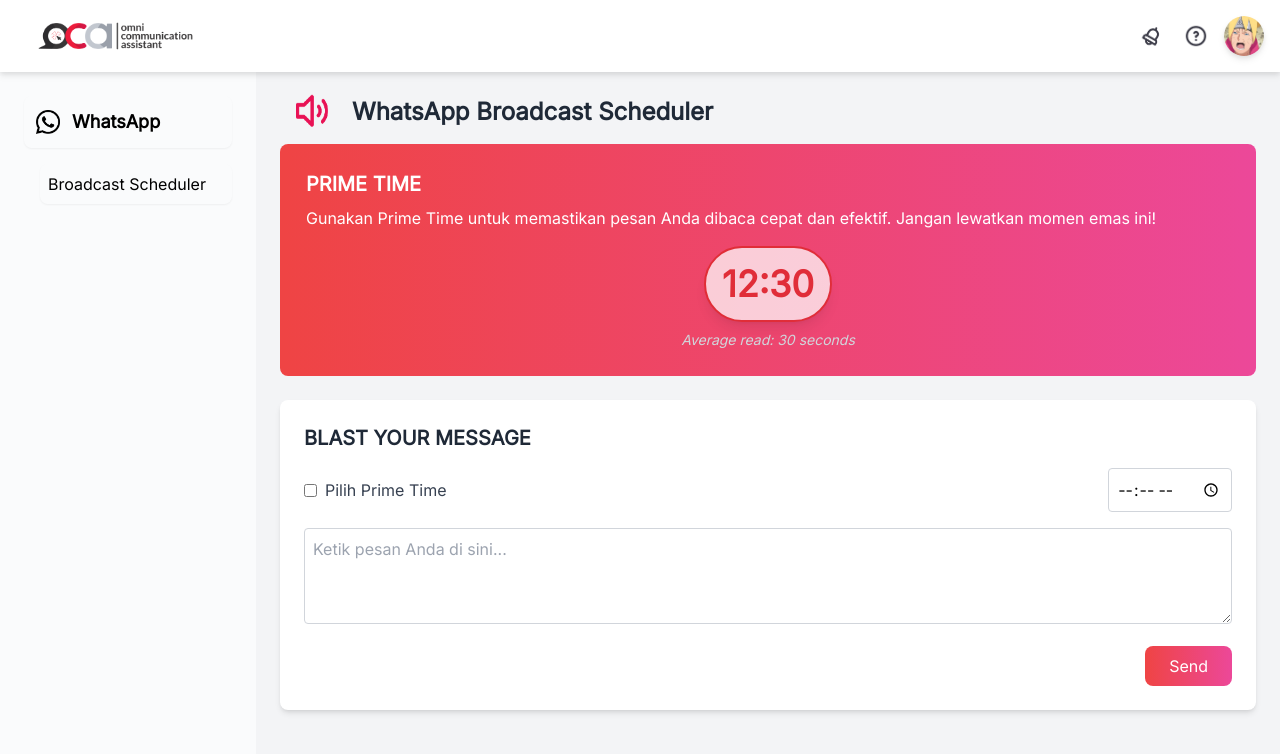
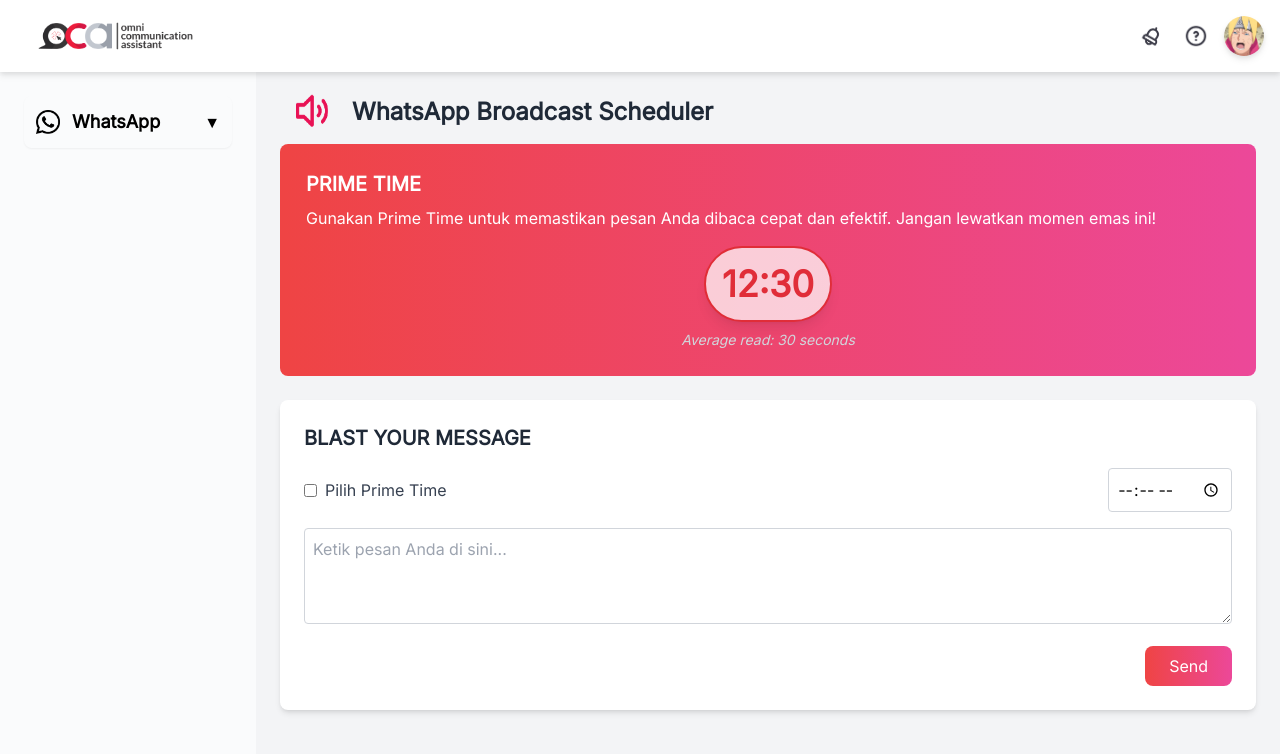
Before and after one commit to Rofiansyah/frontend-oca-insght-blast, a React (Vite) app: page / in a window 1280 px wide. Shown: the top 754 px of the page. Built offline with nearby package versions, Linux system fonts and the light colour scheme.

Commit message:
Team 37 - Frontend OCA Blast Insight V1.4

```diff
--- a/src/components/Header.jsx
+++ b/src/components/Header.jsx
@@ -2,9 +2,14 @@ import React, { useState } from 'react';
 
 const Header = () => {
   const [isSidebarOpen, setIsSidebarOpen] = useState(false);
+  const [isWhatsAppOpen, setIsWhatsAppOpen] = useState(false);
 
   const toggleSidebar = () => {
     setIsSidebarOpen(!isSidebarOpen);
+  };
+
+  const toggleWhatsApp = () => {
+    setIsWhatsAppOpen(!isWhatsAppOpen);
   };
 
   return (
@@ -46,13 +51,25 @@ const Header = () => {
         </div>
       </header>
 
+      {/* Background Overlay with Fade Effect */}
+      {isSidebarOpen && (
+        <div
+          className="fixed inset-0 bg-gray-600 transition-opacity duration-300 opacity-75 z-40"
+          onClick={toggleSidebar} // Close the sidebar when clicking on the background
+        ></div>
+      )}
+
       {/* Sidebar Drawer */}
-      {isSidebarOpen && (
-        <aside className="fixed inset-0 bg-gray-800 bg-opacity-75 z-50 md:hidden">
-          <div className="w-64 bg-[#FAFBFC] text-black h-full p-6 shadow-lg font-sans">
+      <div
+        className={`fixed inset-y-0 left-0 z-50 md:hidden transform transition-transform duration-300 ease-in-out ${
+          isSidebarOpen ? 'translate-x-0' : '-translate-x-full'
+        }`}
+      >
+        <div className="w-64 bg-[#FAFBFC] text-black h-full p-6 shadow-lg font-sans relative">
+          {/* Close Button with Rotation on Hover */}
           <button
             onClick={toggleSidebar}
-              className="text-3xl mb-4"
+            className="text-3xl mb-4 transition-transform duration-300 ease-in-out transform hover:rotate-180"
           >
             ×
           </button>
@@ -60,15 +77,18 @@ const Header = () => {
             <ul>
               <li className="mb-4">
                 <button
+                  onClick={toggleWhatsApp}
                   className="hover:bg-gray-200 p-3 flex items-center justify-between w-full rounded-lg transition-all duration-300 ease-in-out transform hover:scale-105 shadow-sm"
                 >
                   <div className="flex items-center">
                     <img src="/assets/Vector.png" alt="WhatsApp Logo" className="h-6 w-6 mr-3" />
                     <span className="font-semibold text-lg">WhatsApp</span>
                   </div>
+                  <span>{isWhatsAppOpen ? '▲' : '▼'}</span> {/* Arrow indicator */}
                 </button>
               </li>
 
+              {isWhatsAppOpen && (
                 <ul className="ml-4 space-y-2 transition-all duration-300 ease-in-out transform">
                   <li>
                     <a
@@ -79,13 +99,13 @@ const Header = () => {
                     </a>
                   </li>
                 </ul>
+              )}
             </ul>
           </nav>
         </div>
-        </aside>
-      )}
+      </div>
     </>
   );
-}
+};
 
 export default Header;
--- a/src/components/Sidebar.jsx
+++ b/src/components/Sidebar.jsx
@@ -1,21 +1,30 @@
-import React from 'react';
+import React, { useState } from 'react';
 
 const Sidebar = () => {
+  const [isWhatsAppOpen, setIsWhatsAppOpen] = useState(false);
+
+  const toggleWhatsApp = () => {
+    setIsWhatsAppOpen(!isWhatsAppOpen);
+  };
+
   return (
     <aside className="hidden md:block w-64 bg-[#FAFBFC] text-black h-screen p-6 shadow-lg font-sans">
       <nav>
         <ul>
           <li className="mb-4">
             <button
+              onClick={toggleWhatsApp}
               className="hover:bg-gray-200 p-3 flex items-center justify-between w-full rounded-lg transition-all duration-300 ease-in-out transform hover:scale-105 shadow-sm"
             >
               <div className="flex items-center">
                 <img src="/assets/Vector.png" alt="WhatsApp Logo" className="h-6 w-6 mr-3" />
                 <span className="font-semibold text-lg">WhatsApp</span>
               </div>
+              <span>{isWhatsAppOpen ? '▲' : '▼'}</span> {/* Arrow indicator */}
             </button>
           </li>
 
+          {isWhatsAppOpen && (
             <ul className="ml-4 space-y-2 transition-all duration-300 ease-in-out transform">
               <li>
                 <a
@@ -26,6 +35,7 @@ const Sidebar = () => {
                 </a>
               </li>
             </ul>
+          )}
         </ul>
       </nav>
     </aside>
```
Lines whose indentation alone changed are shown as unchanged.
